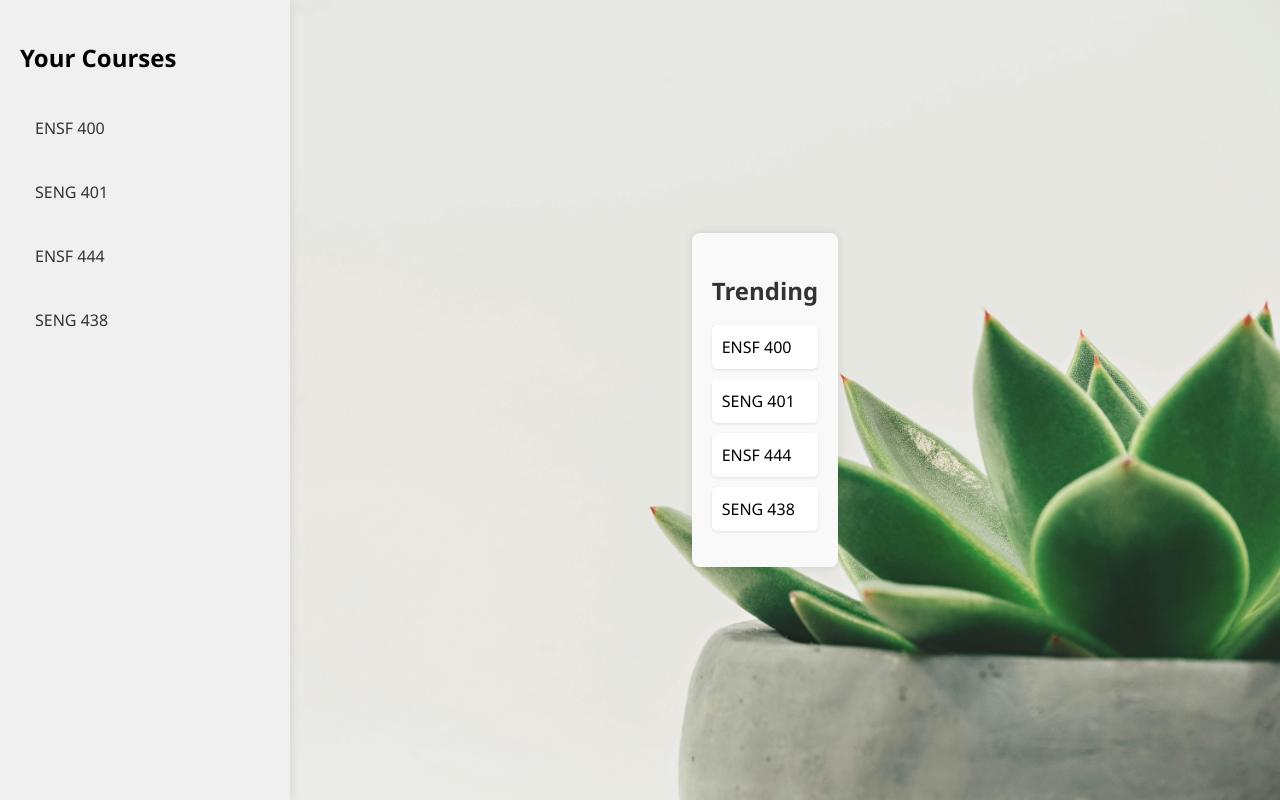
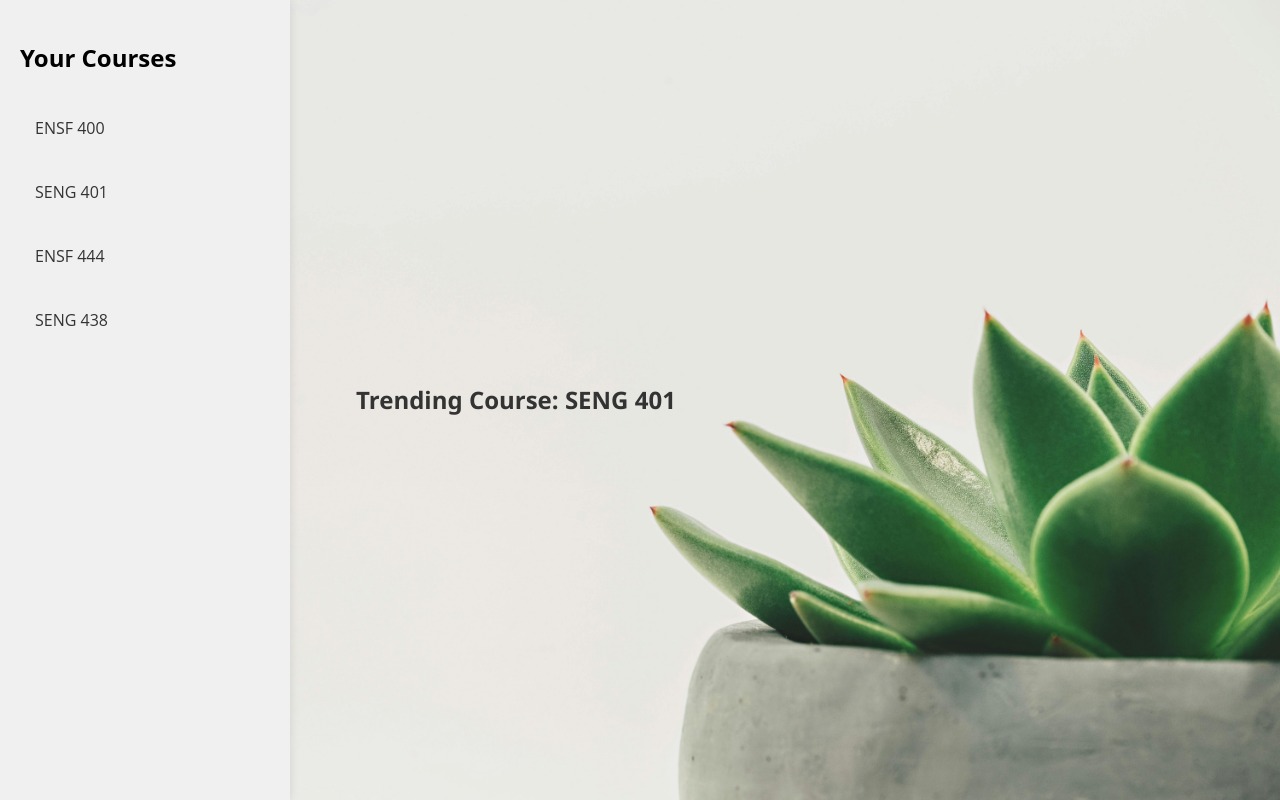
Before and after one commit to mehvishshakeel/StudySync, a React (Create React App) app in the folder Frontend/my-login-app/: page /home in a window 1280 px wide. Built offline with nearby package versions, Linux system fonts and the light colour scheme.

Commit message:
fixed carousel + signup page

```diff
--- a/Frontend/my-login-app/package.json
+++ b/Frontend/my-login-app/package.json
@@ -8,6 +8,8 @@
     "@testing-library/user-event": "^13.5.0",
     "react": "^18.2.0",
     "react-dom": "^18.2.0",
+    "react-icons": "^5.0.1",
+    "react-responsive-carousel": "^3.2.23",
     "react-router-dom": "^6.22.0",
     "react-scripts": "^5.0.1",
     "web-vitals": "^2.1.4"
--- a/Frontend/my-login-app/src/App.js
+++ b/Frontend/my-login-app/src/App.js
@@ -1,22 +1,47 @@
-// App.js
 import React from 'react';
 import './css.css';
 import { BrowserRouter as Router, Routes, Route, Link } from 'react-router-dom';
-import LoginPage from './LoginPage';
-import SignUpPage from './SignUpPage';
+import { FaHome } from 'react-icons/fa'; // Import the home icon from react-icons
 import HomePage from './HomePage'; // Import the Home page component
+import LoginPage from './LoginPage'; // Import the Login page component
+import SignUpPage from './SignUpPage'; // Import the Sign Up page component
 
 function App() {
   return (
     <Router>
       <div className="App">
+        <nav style={{ position: 'fixed', top: 0, left: 0 }}>
+          {/* Use the home icon for the link */}
+          <ul style={{ listStyleType: 'none', padding: 0 }}>
+            <li>
+              <Link
+                to="/home"
+                style={{
+                  textDecoration: 'none',
+                  display: 'flex',
+                  alignItems: 'center',
+                  justifyContent: 'center',
+                  padding: '15px 18px',
+                  backgroundColor: '#8CC084',
+                  color: '#666',
+                  borderRadius: '5px',
+                  fontWeight: 'bold',
+                  animation: 'buttonClickAnimation 0.5s', // Adjusted animation duration
+                  marginLeft: '10px', // Added left margin to move the button slightly to the right
+                }}
+              >
+                <FaHome style={{ marginRight: '5px' }} />
+              </Link>
+            </li>
+          </ul>
+        </nav>
 
         <Routes>
-          <Route path="/login" element={<LoginPage />} />
+          {/* Route for Home page */}
+          <Route path="/home" element={<HomePage />} />
+          {/* Optionally, redirect "/" to "/home" */}
+          <Route path="/" element={<LoginPage />} />
           <Route path="/signup" element={<SignUpPage />} />
-          <Route path="/home" element={<HomePage />} /> {/* Add the Home page route */}
-          {/* Optionally, redirect "/" to "/login" or "/home" */}
-          <Route path="/" element={<LoginPage />} />
         </Routes>
       </div>
     </Router>
--- a/Frontend/my-login-app/src/HomePage.js
+++ b/Frontend/my-login-app/src/HomePage.js
@@ -1,20 +1,40 @@
-// HomePage.js
 import React, { useState } from 'react';
 import { Link } from 'react-router-dom';
+import { Carousel } from 'react-responsive-carousel'; // Import carousel component
+import 'react-responsive-carousel/lib/styles/carousel.min.css'; // Import carousel styles
 import './homepage.css';
+
 function HomePage() {
   // Example trending searches and courses data
-  const [trendingSearches, setTrendingSearches] = useState(['ENSF 400', 'SENG 401', 'ENSF 444','SENG 438']);
-  const [courses, setCourses] = useState([
+  const trendingSearches = ['ENSF 400', 'SENG 401', 'ENSF 444', 'SENG 438'];
+  const courses = [
     { id: 1, name: 'ENSF 400' },
     { id: 2, name: 'SENG 401' },
     { id: 3, name: 'ENSF 444' },
     { id: 4, name: 'SENG 438' },
-  ]);
+  ];
+
+  // State variable to track sidebar visibility
+  const [sidebarOpen, setSidebarOpen] = useState(false);
+
+  // Function to toggle sidebar visibility
+  const toggleSidebar = () => {
+    setSidebarOpen(!sidebarOpen);
+  };
 
   return (
     <div className="home-page">
-      <aside className="sidebar">
+      <section className="carousel-section">
+        <Carousel showArrows={false} infiniteLoop={true} autoPlay={true} interval={3000} showThumbs={false} showIndicators={false} showStatus={false}>
+          {trendingSearches.map((search, index) => (
+            <div key={index}>
+              <h2>Trending Course: {search}</h2>
+              {/* Add any additional course details or actions */}
+            </div>
+          ))}
+        </Carousel>
+      </section>
+      <aside className={`sidebar ${sidebarOpen ? 'open' : ''}`}>
         <h2>Your Courses</h2>
         <ul>
           {courses.map((course) => (
@@ -24,14 +44,6 @@ function HomePage() {
           ))}
         </ul>
       </aside>
-      <main className="trending">
-        <h2>Trending</h2>
-        <ul>
-          {trendingSearches.map((search, index) => (
-            <li key={index}>{search}</li>
-          ))}
-        </ul>
-      </main>
     </div>
   );
 }
--- a/Frontend/my-login-app/src/SignUpPage.js
+++ b/Frontend/my-login-app/src/SignUpPage.js
@@ -7,6 +7,7 @@ function SignUpPage() {
   const [name, setName] = useState('');
   const [ucid, setUcid] = useState('');
   const [program, setProgram] = useState('');
+  const [Major, setMajor] = useState('');
   const [year, setYear] = useState('');
   const [semester, setSemester] = useState('');
   const [courses, setCourses] = useState('');
@@ -38,7 +39,7 @@ function SignUpPage() {
           </div>
           <div>
             <label>
-              UCID Number:
+              UCID:
               <input
                 type="text"
                 value={ucid}
@@ -78,41 +79,11 @@ function SignUpPage() {
           </div>
           <div>
             <label>
-              Program:
+              Major:
               <input
                 type="text"
-                value={program}
-                onChange={(e) => setProgram(e.target.value)}
-              />
-            </label>
-          </div>
-          <div>
-            <label>
-              Year:
-              <input
-                type="text"
-                value={year}
-                onChange={(e) => setYear(e.target.value)}
-              />
-            </label>
-          </div>
-          <div>
-            <label>
-              Semester:
-              <input
-                type="text"
-                value={semester}
-                onChange={(e) => setSemester(e.target.value)}
-              />
-            </label>
-          </div>
-          <div>
-            <label>
-              Courses:
-              <input
-                type="text"
-                value={courses}
-                onChange={(e) => setCourses(e.target.value)}
+                value={Major}
+                onChange={(e) => setMajor(e.target.value)}
               />
             </label>
           </div>
--- a/Frontend/my-login-app/src/css.css
+++ b/Frontend/my-login-app/src/css.css
@@ -171,3 +171,16 @@ input[type="submit"]:hover {
   font-weight:bolder; /* Optionally, make the font bold */
   margin-bottom: 20px; /* Add some margin for spacing */
 }
+
+
+@keyframes buttonClickAnimation {
+  0% {
+    transform: scale(1);
+  }
+  50% {
+    transform: scale(1.1);
+  }
+  100% {
+    transform: scale(1);
+  }
+}
--- a/Frontend/my-login-app/src/homepage.css
+++ b/Frontend/my-login-app/src/homepage.css
@@ -12,18 +12,47 @@ body, html {
     line-height: 1.5;
 }
 
-.App-header {
-    background-color: #ffffff;
-    color: rgb(0, 103, 31);
-    padding: 20px;
-    text-align: center;
-}
-
 /* Improved HomePage.css Styles */
 .home-page {
     display: flex;
     margin: 0;
     font-family: 'Segoe UI', Tahoma, Geneva, Verdana, sans-serif;
+}
+
+.carousel-section {
+    flex: 1;
+    display: flex;
+    justify-content: center;
+    align-items: center;
+    padding: 20px;
+}
+
+.carousel-section .carousel-root {
+    width: 100%;
+}
+
+.carousel-section .carousel .slide {
+    display: flex;
+    justify-content: right;
+    align-items: right;
+    background-color: #f9f9f900;
+    border-radius: 8px;
+    box-shadow: 0 0 10px rgba(0, 0, 0, 0.1);
+}
+
+.carousel-section .carousel .slide > div {
+    max-width: 80%;
+    text-align: center;
+}
+
+.carousel-section .carousel .slide h2 {
+    color: #333;
+    font-size: 24px;
+}
+
+.carousel-section .carousel .slide p {
+    color: #666;
+    font-size: 16px;
 }
 
 .sidebar {
@@ -33,6 +62,8 @@ body, html {
     border-radius: 0px;
     box-shadow: 0 0 10px rgba(0, 0, 0, 0.1);
     transition: background-color 0.3s, transform 0.3s;
+    z-index: 1;
+    font-family: 'Open Sans', sans-serif; /* Font for sidebar */
 }
 
 .sidebar:hover {
@@ -65,20 +96,30 @@ body, html {
     padding: 20px;
     border-radius: 8px;
     box-shadow: 0 0 10px rgba(0, 0, 0, 0.1);
+    margin-right: 20px;
+    transition: background-color 0.3s, transform 0.3s;
+    font-family: 'Roboto', sans-serif; /* New font for trending tab */
+}
+
+.trending:hover {
+    background-color: #ececec;
+    transform: translateY(-3px);
+    z-index: 2;
 }
 
 .trending h2 {
     margin-bottom: 15px;
     color: #333;
     font-size: 24px;
+    text-align: center;
 }
 
 .trending ul {
-    padding: 0; /* Remove default padding */
+    padding: 0;
 }
 
 .trending ul li {
-    list-style-type: none; /* Remove bullet points */
+    list-style-type: none;
     margin-bottom: 10px;
     padding: 10px;
     background-color: #fff;
@@ -95,6 +136,8 @@ body, html {
     text-decoration: none;
     color: #007bff;
     transition: color 0.2s ease-in-out;
+    display: block;
+    padding: 10px;
 }
 
 .trending a:hover {
```
Also changed, not shown: Frontend/my-login-app/src/CoursePage.js (+35 -5 lines), 1 other file (tests, documents, lock files or other folders).
